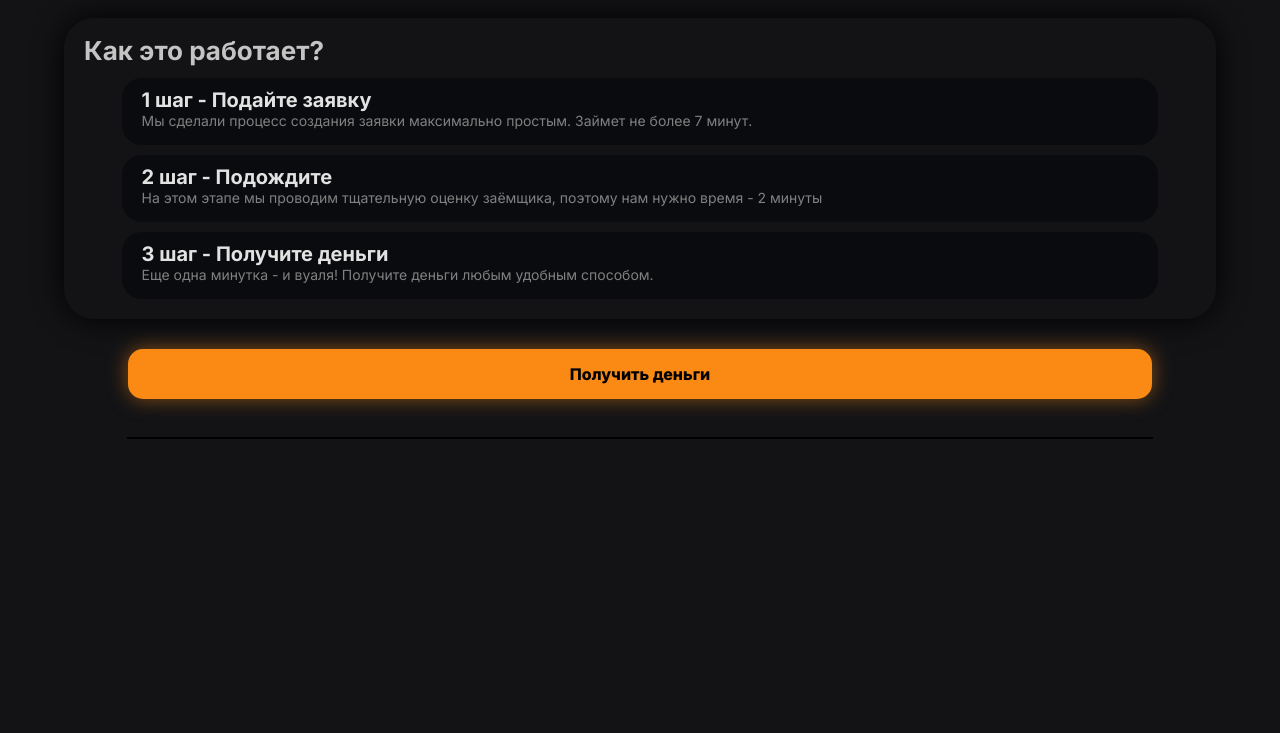
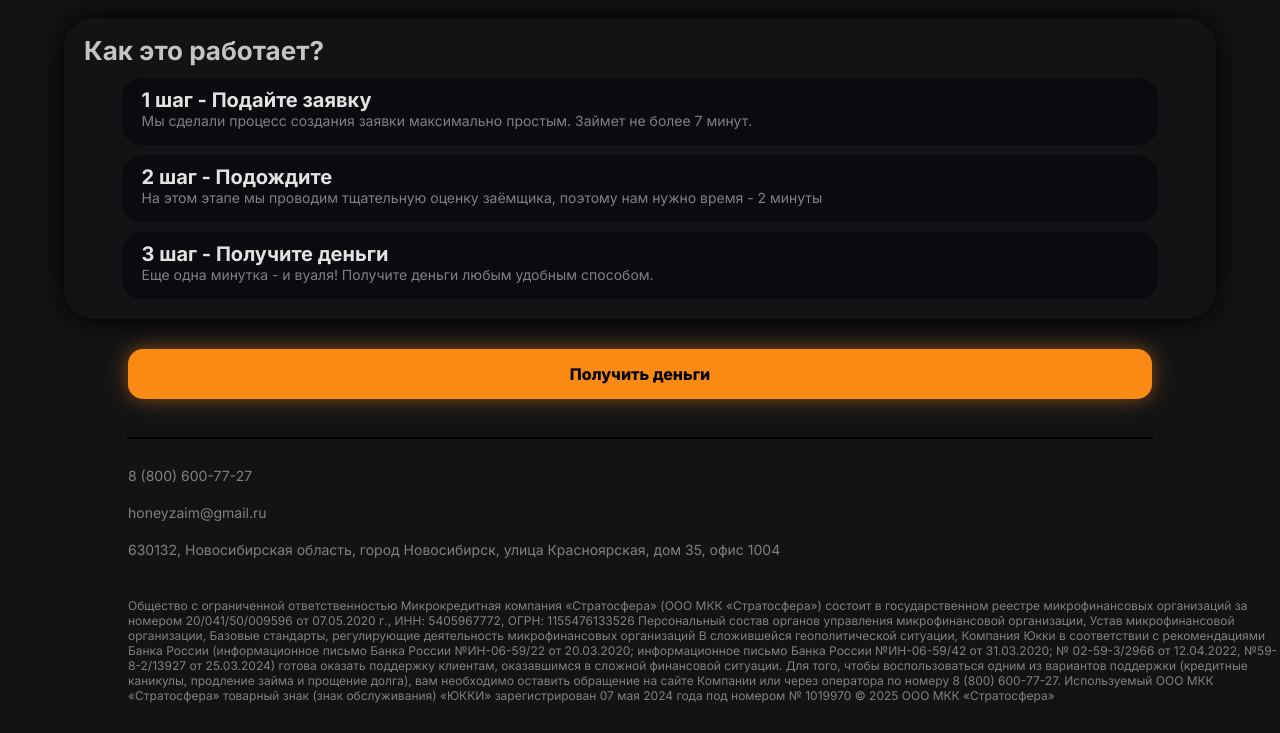
Before and after one commit to egor4chan/honeyzaim, a plain HTML site: page index.html in a window 1280 px wide. Shown: the part 673-1406 px from the top of the page. Before the commit the page ends 1170 px from the top, so only its background shows below. Drawn offline with Linux system fonts and the light colour scheme.

Commit message:
Add files via upload

```diff
--- a/index.html
+++ b/index.html
@@ -99,6 +99,22 @@
 
         <hr color="black">
 
+        <span class="info">8 (800) 600-77-27</span><br>
+        <span class="info">honeyzaim@gmail.ru</span><br>
+        <span class="info">630132, Новосибирская область, город Новосибирск, улица Красноярская, дом 35, офис 1004</span>
+        <br><br>
+        <span class="infosmall">Общество с ограниченной ответственностью Микрокредитная компания «Стратосфера» (ООО МКК «Стратосфера») состоит в государственном реестре микрофинансовых организаций за номером 20/041/50/009596 от 07.05.2020 г., ИНН: 5405967772, ОГРН: 1155476133526
+
+            Персональный состав органов управления микрофинансовой организации, Устав микрофинансовой организации, Базовые стандарты, регулирующие деятельность микрофинансовых организаций
+
+            В сложившейся геополитической ситуации, Компания Юкки в соответствии с рекомендациями Банка России (информационное письмо Банка России №ИН-06-59/22 от 20.03.2020; информационное письмо Банка России №ИН-06-59/42 от 31.03.2020; № 02-59-3/2966 от 12.04.2022, №59-8-2/13927 от 25.03.2024) готова оказать поддержку клиентам, оказавшимся в сложной финансовой ситуации.
+
+            Для того, чтобы воспользоваться одним из вариантов поддержки (кредитные каникулы, продление займа и прощение долга), вам необходимо оставить обращение на сайте Компании или через оператора по номеру 8 (800) 600-77-27.
+
+            Используемый ООО МКК «Стратосфера» товарный знак (знак обслуживания) «ЮККИ» зарегистрирован 07 мая 2024 года под номером № 1019970
+
+            © 2025 ООО МКК «Стратосфера»</span>
+
         <footer></footer>
     </div>
 
--- a/static.css
+++ b/static.css
@@ -458,3 +458,24 @@ hr {
     width: 80%;
     top: 250px;
 }
+
+.info {
+    display: block;
+    color: grey;
+    font-size: 14px;
+    position: relative;
+    left: 10%;
+    width: 90%;
+    top: 270px;
+}
+
+.infosmall {
+    display: block;
+    color: grey;
+    font-size: 12px;
+    position: relative;
+    left: 10%;
+    width: 70%;
+    top: 270px;
+    width: 90%;
+}
```
